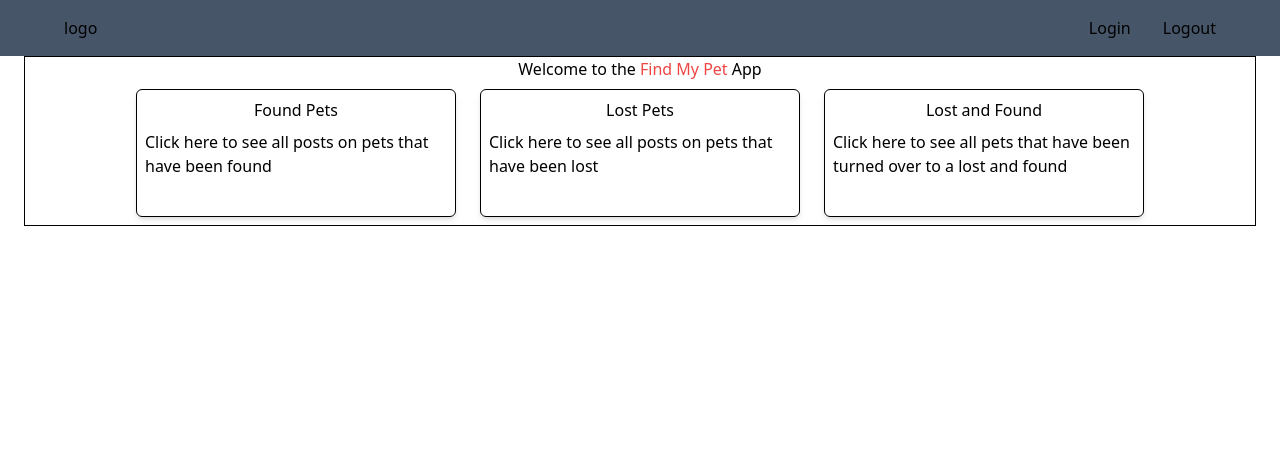
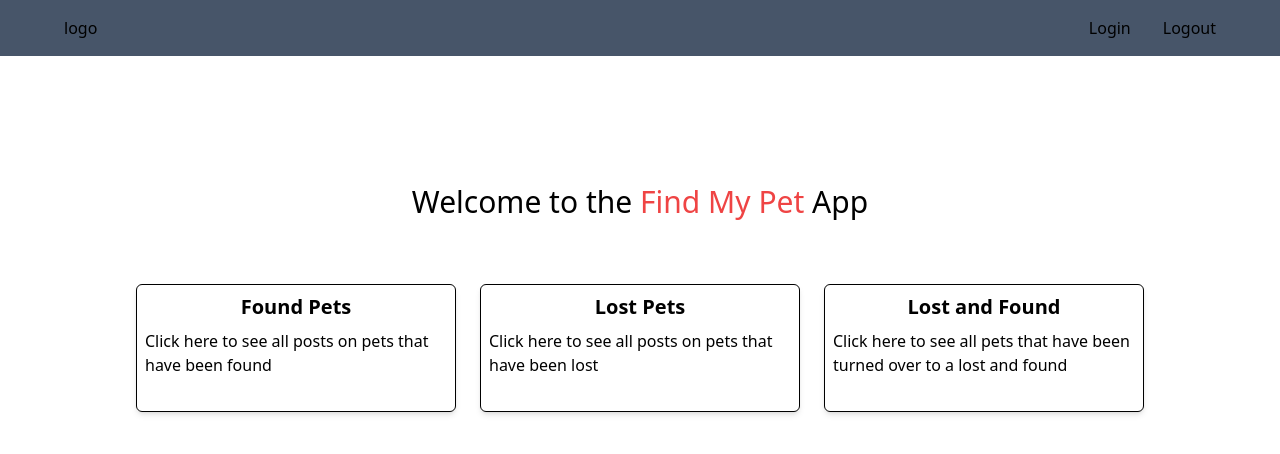
Before and after one commit to andrewdaotran/find-my-pet, a Next.js app: page / in a window 1280 px wide. Shown: the top 454 px of the page. Built offline with nearby package versions, Linux system fonts and the light colour scheme; no server answers.

Commit message:
PetPageRedirectBox directs to specified page

```diff
--- a/components/PetPageRedirectBox.tsx
+++ b/components/PetPageRedirectBox.tsx
@@ -1,4 +1,3 @@
-import Link from 'next/link'
 interface Props {
 	title: String
 	description: String
@@ -10,12 +9,10 @@ const PetPageRedirectBox = ({ title, description, redirect }: Props) => {
 	return (
 		<div className='max-w-xs'>
 			<div className='border border-black p-2 shadow-md rounded-md h-32'>
-				<Link href={redirect}>
-					<a className='grid justify-items-center gap-2'>
-						<h1 className=''>{title}</h1>
-						<h1>{description}</h1>
-					</a>
-				</Link>
+				<div className='grid justify-items-center gap-2'>
+					<h1 className='text-xl font-bold'>{title}</h1>
+					<h1>{description}</h1>
+				</div>
 			</div>
 		</div>
 	)
--- /dev/null
+++ b/pages/[userId]/index.tsx
@@ -0,0 +1,7 @@
+import React from 'react'
+
+const index = () => {
+	return <div>index</div>
+}
+
+export default index
--- a/pages/index.tsx
+++ b/pages/index.tsx
@@ -1,7 +1,7 @@
 import PetPageRedirectBox from '../components/PetPageRedirectBox'
 
-// import {Link} from 'next/link'
-const Link = require('next/link')
+import Link from 'next/link'
+
 const { useUser } = require('@auth0/nextjs-auth0')
 
 const {
@@ -48,15 +48,43 @@ export default function Home() {
 	}
 
 	return (
-		<div className=' mx-6 border-black border grid justify-items-center'>
-			<h1 className='justify-center'>
+		<div className=' mx-6  grid justify-items-center mt-32'>
+			<h1 className='justify-center text-3xl mb-12'>
 				Welcome to the <span className='text-red-500'>Find My Pet</span> App
 			</h1>
-			<div className='grid p-2 grid-cols-3 gap-6'>
-				<PetPageRedirectBox {...boxData.foundPets} />
-				<PetPageRedirectBox {...boxData.lostPets} />
-				<PetPageRedirectBox {...boxData.lostAndFound} />
+			<div className='grid p-4 grid-cols-3 gap-6'>
+				<Link href={boxData.foundPets.redirect}>
+					<a>
+						<PetPageRedirectBox {...boxData.foundPets} />
+					</a>
+				</Link>
+				<Link href={boxData.lostPets.redirect}>
+					<a>
+						<PetPageRedirectBox {...boxData.lostPets} />
+					</a>
+				</Link>
+				<Link href={boxData.lostAndFound.redirect}>
+					<a>
+						<PetPageRedirectBox {...boxData.lostAndFound} />
+					</a>
+				</Link>
 			</div>
+
+			{/* render out user boxes if user is logged in */}
+			{user ? (
+				<div className='grid p-4 grid-cols-2 gap-6'>
+					<Link href={boxData.foundPets.redirect}>
+						<a>
+							<PetPageRedirectBox {...userBoxData.foundPets} />
+						</a>
+					</Link>
+					<Link href={boxData.foundPets.redirect}>
+						<a>
+							<PetPageRedirectBox {...userBoxData.lostPets} />
+						</a>
+					</Link>
+				</div>
+			) : null}
 		</div>
 	)
 }
--- /dev/null
+++ b/pages/pets/found-pets.tsx
@@ -0,0 +1,7 @@
+import React from 'react'
+
+const FoundPets = () => {
+	return <div>found-pets</div>
+}
+
+export default FoundPets
--- /dev/null
+++ b/pages/pets/lost-and-found.tsx
@@ -0,0 +1,7 @@
+import React from 'react'
+
+const LostAndFound = () => {
+	return <div>LostAndFound</div>
+}
+
+export default LostAndFound
--- /dev/null
+++ b/pages/pets/lost-pets.tsx
@@ -0,0 +1,7 @@
+import React from 'react'
+
+const LostPets = () => {
+	return <div>LostPets</div>
+}
+
+export default LostPets
```
